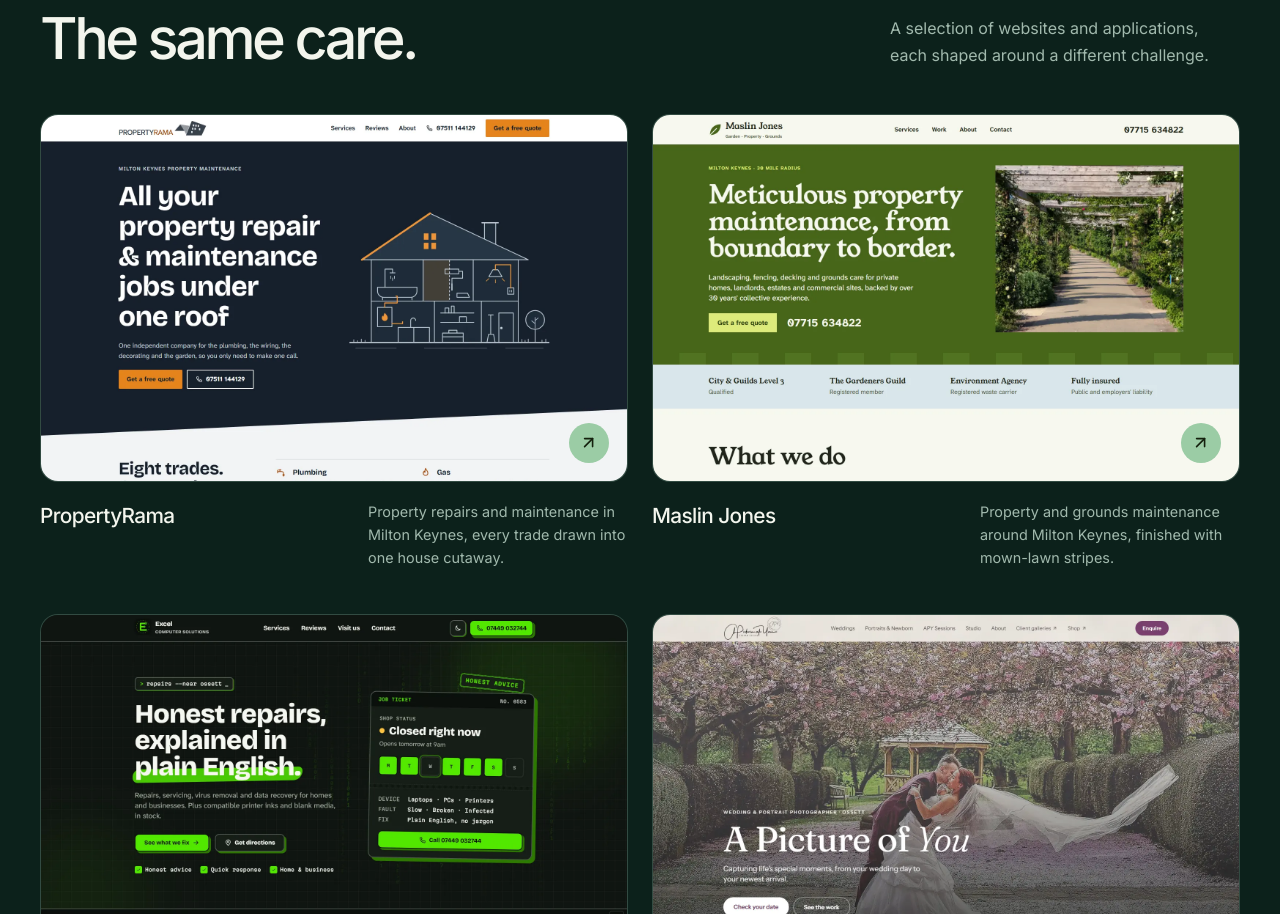
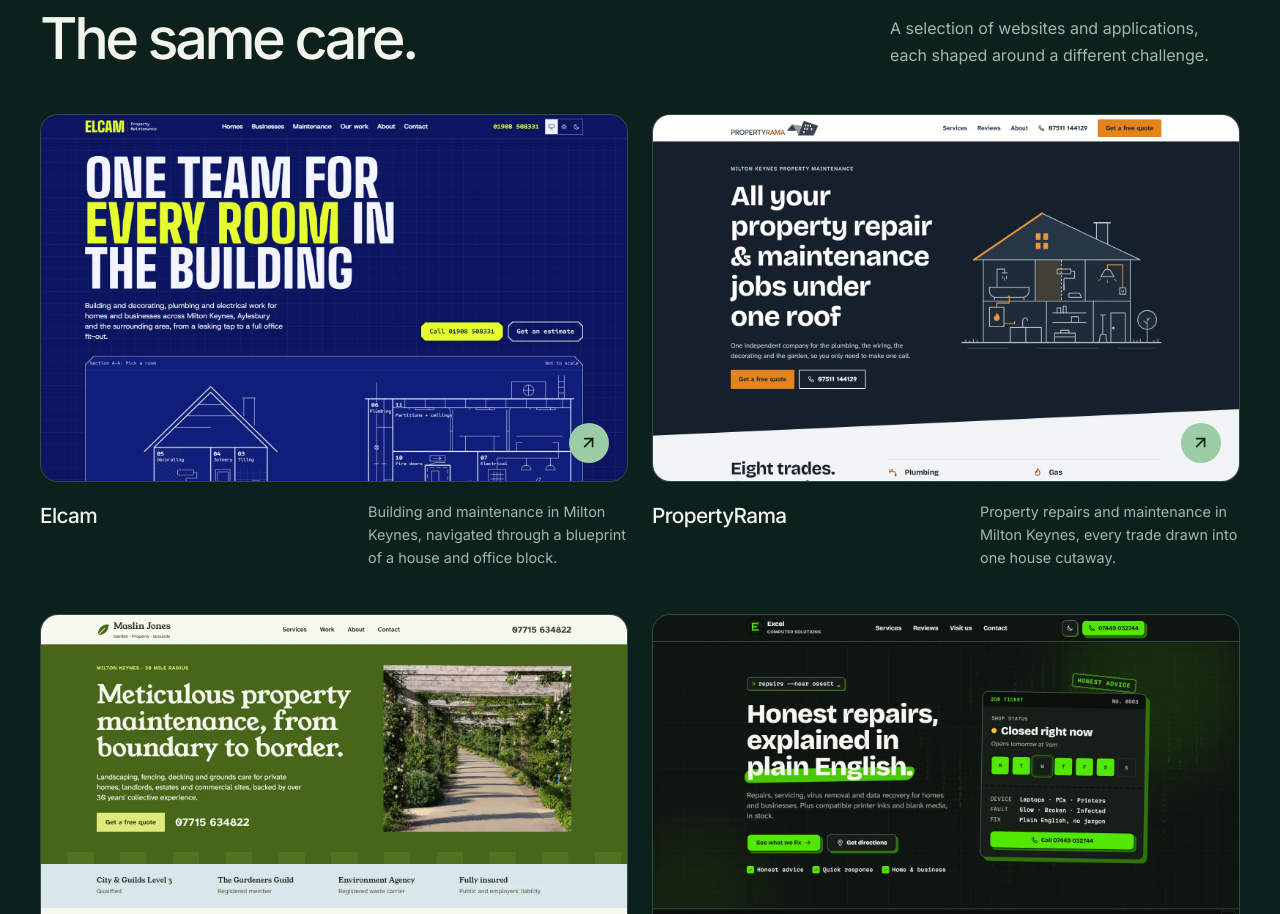
Before and after one commit to oyousaf/legxcy_sol, a Next.js app: page / in a window 1280 px wide. Shown: the part 2868-3782 px from the top of the page. Built offline with nearby package versions, Linux system fonts and the light colour scheme; no server answers.

Commit message:
Add Elcam to selected work

```diff
--- a/components/Projects.tsx
+++ b/components/Projects.tsx
@@ -2,6 +2,12 @@
 import Image from "next/image";
 import { FiArrowUpRight } from "react-icons/fi";
 const projects = [
+  [
+    "Elcam",
+    "Building and maintenance in Milton Keynes, navigated through a blueprint of a house and office block.",
+    "elcam",
+    "https://elcam.legxcysol.dev",
+  ],
   [
     "PropertyRama",
     "Property repairs and maintenance in Milton Keynes, every trade drawn into one house cutaway.",
```
Also changed, not shown: public/projects/elcam.webp (added).
